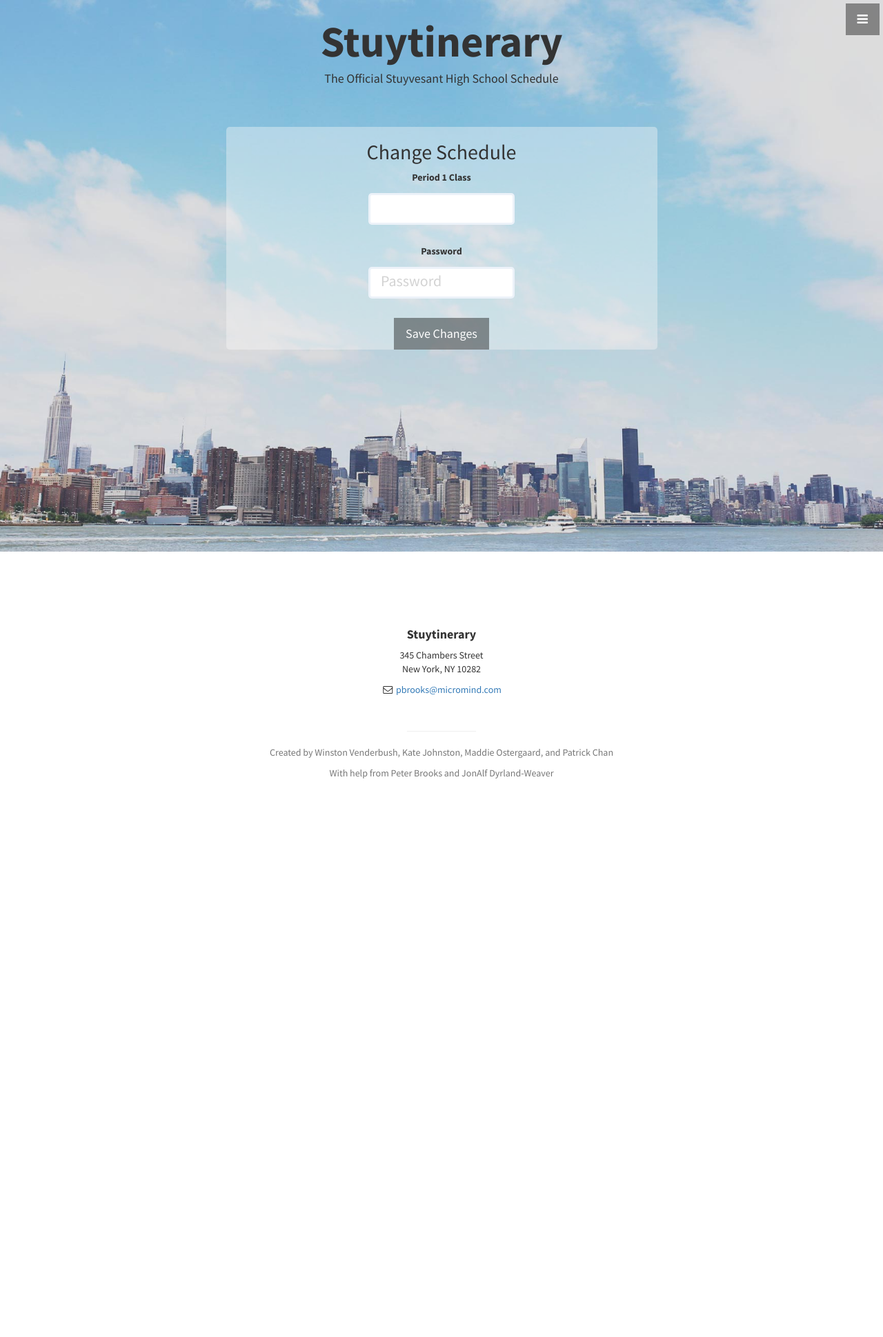
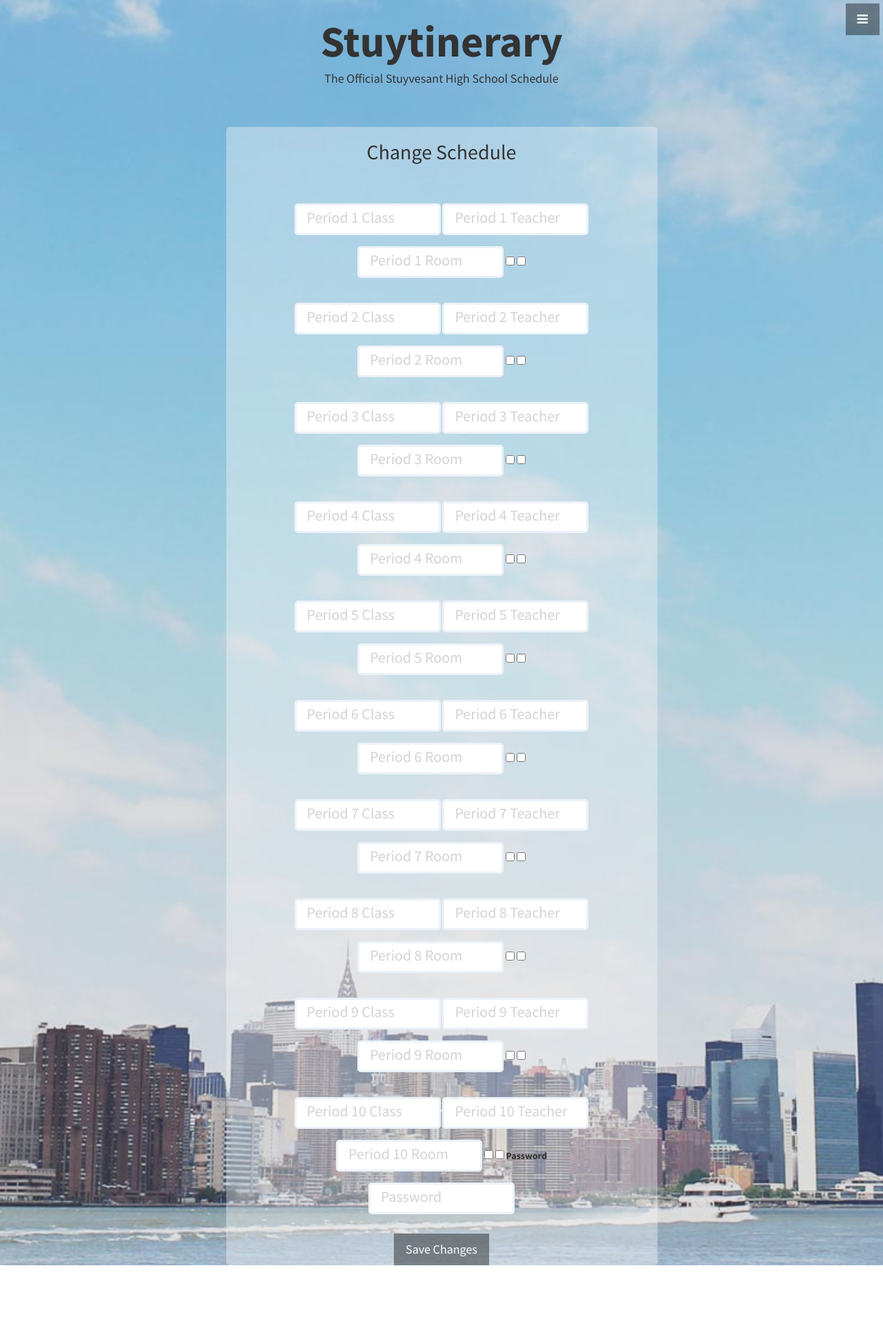
Before and after one commit to katelyj/Team_EighthGradeBully, a Flask app: page /settings in a window 1280 px wide. Shown: the top 1939 px of the page at 69% size. Before the commit the page ends 1129 px from the top, so only its background shows below. Run offline with Flask 2, Linux system fonts and the light colour scheme; some libraries are stand-ins or nearby versions.

Commit message:
settings

```diff
--- a/templates/settings.html
+++ b/templates/settings.html
@@ -59,10 +59,65 @@
 
 
 	    <form action = "/settings/" method="POST">
-	      <label for="pd_1_class">Period 1 Class</label>
-	      <br>
-	      <input type="text" name="pd_1_class" placeholder={{pd_1_class}}>
-	      <br><br>
+	      <br><br> <input type="text" name="pd_1_class" placeholder="Period 1 Class">
+	      <input type="text" name="pd_1_teacher" placeholder = "Period 1 Teacher">
+	      <input type="text" name="pd_1_room " placeholder="Period 1 Room ">
+	      <input type="checkbox" ="pd_1_a_day">
+	      <input type="checkbox" ="pd_1_b_day">
+
+	      <br><br> <input type="text" name="pd_2_class" placeholder="Period 2 Class">
+	      <input type="text" name="pd_2_teacher" placeholder = "Period 2 Teacher">
+	      <input type="text" name="pd_2_room " placeholder="Period 2 Room ">
+	      <input type="checkbox" ="pd_2_a_day">
+	      <input type="checkbox" ="pd_2_b_day">
+
+	      <br><br> <input type="text" name="pd_3_class" placeholder="Period 3 Class">
+	      <input type="text" name="pd_3_teacher" placeholder = "Period 3 Teacher">
+	      <input type="text" name="pd_3_room " placeholder="Period 3 Room ">
+	      <input type="checkbox" ="pd_3_a_day">
+	      <input type="checkbox" ="pd_3_b_day">
+
+	      <br><br> <input type="text" name="pd_4_class" placeholder="Period 4 Class">
+	      <input type="text" name="pd_4_teacher" placeholder = "Period 4 Teacher">
+	      <input type="text" name="pd_4_room " placeholder="Period 4 Room ">
+	      <input type="checkbox" ="pd_4_a_day">
+	      <input type="checkbox" ="pd_4_b_day">
+
+	      <br><br> <input type="text" name="pd_5_class" placeholder="Period 5 Class">
+	      <input type="text" name="pd_5_teacher" placeholder = "Period 5 Teacher">
+	      <input type="text" name="pd_5_room " placeholder="Period 5 Room ">
+	      <input type="checkbox" ="pd_5_a_day">
+	      <input type="checkbox" ="pd_5_b_day">
+
+	      <br><br> <input type="text" name="pd_6_class" placeholder="Period 6 Class">
+	      <input type="text" name="pd_6_teacher" placeholder = "Period 6 Teacher">
+	      <input type="text" name="pd_6_room " placeholder="Period 6 Room ">
+	      <input type="checkbox" ="pd_6_a_day">
+	      <input type="checkbox" ="pd_6_a_day">
+
+	      <br><br> <input type="text" name="pd_7_class" placeholder="Period 7 Class">
+	      <input type="text" name="pd_7_teacher" placeholder = "Period 7 Teacher">
+	      <input type="text" name="pd_7_room " placeholder="Period 7 Room ">
+	      <input type="checkbox" ="pd_7_a_day">
+	      <input type="checkbox" ="pd_7_b_day">
+
+	      <br><br> <input type="text" name="pd_8_class" placeholder="Period 8 Class">
+	      <input type="text" name="pd_8_teacher" placeholder = "Period 8 Teacher">
+	      <input type="text" name="pd_8_room " placeholder="Period 8 Room ">
+	      <input type="checkbox" ="pd_8_a_day">
+	      <input type="checkbox" ="pd_8_b_day">
+
+	      <br><br> <input type="text" name="pd_9_class" placeholder="Period 9 Class">
+	      <input type="text" name="pd_9_teacher" placeholder = "Period 9 Teacher">
+	      <input type="text" name="pd_9_room " placeholder="Period 9 Room ">
+	      <input type="checkbox" ="pd_9_a_day">
+	      <input type="checkbox" ="pd_9_a_day">
+
+	      <br><br> <input type="text" name="pd_10class" placeholder="Period 10 Class">
+	      <input type="text" name="pd_10teacher" placeholder = "Period 10 Teacher">
+	      <input type="text" name="pd_10room " placeholder="Period 10 Room">
+	      <input type="checkbox" ="pd_10_a_day">
+	      <input type="checkbox" ="pd_10_a_day">
 
 	      <label for="pass">Password</label>
 	      <br>
```
